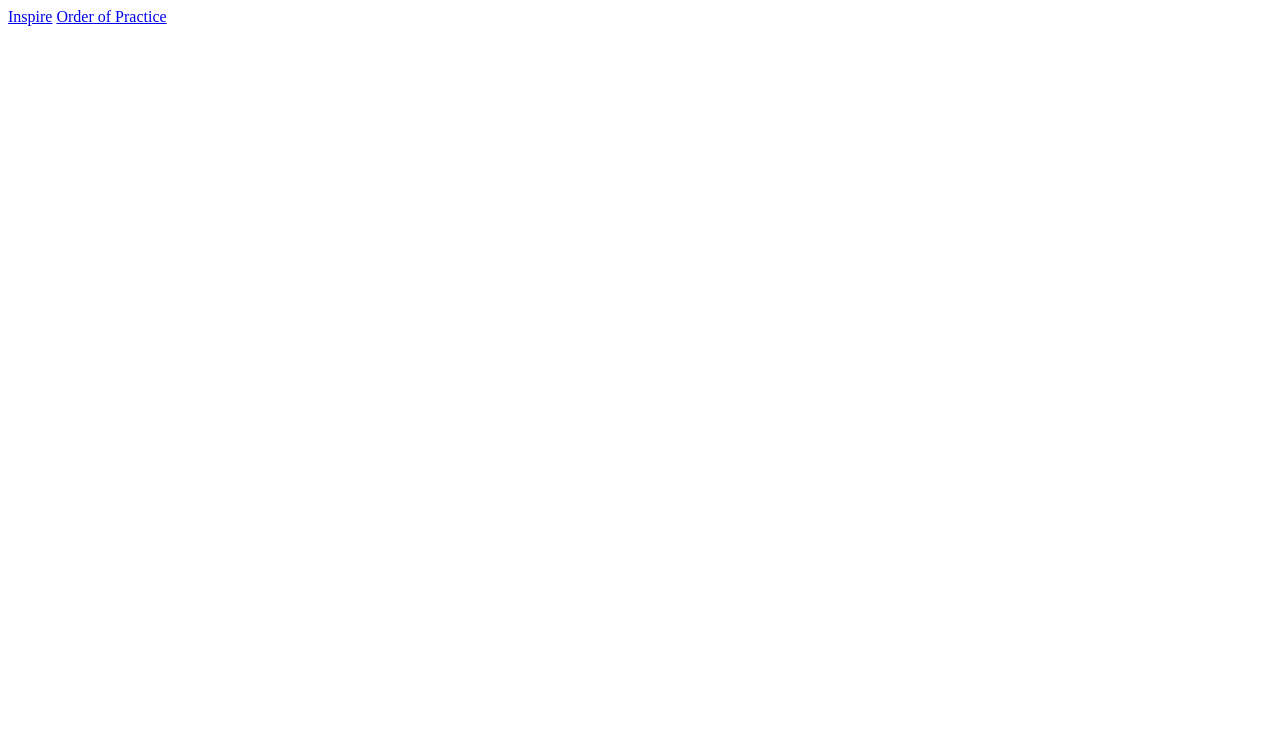
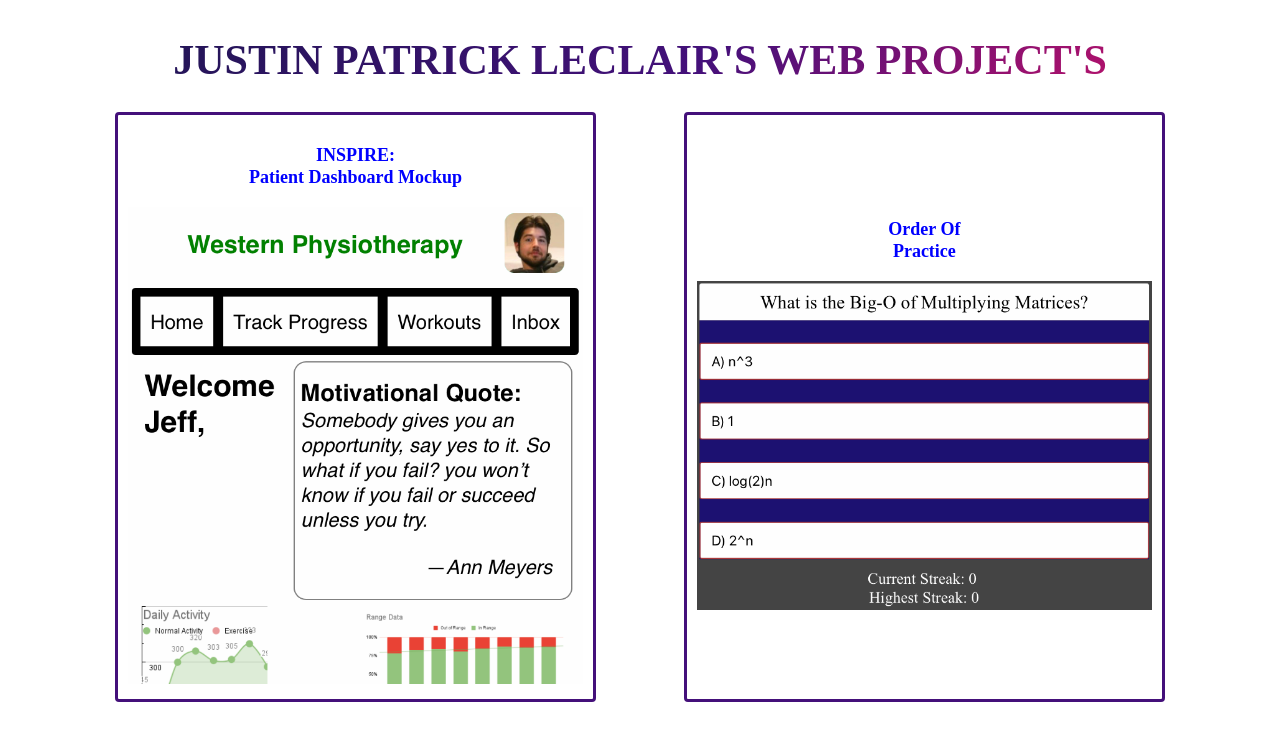
Before and after one commit to 88jpl/88jpl.github.io, a plain HTML site: page index.html in a window 1280 px wide. Drawn offline with Linux system fonts and the light colour scheme.

Commit message:
fixed Patient page; improved landing page

```diff
--- a/index.html
+++ b/index.html
@@ -4,10 +4,30 @@
     <meta charset="UTF-8">
     <meta http-equiv="X-UA-Compatible" content="IE=edge">
     <meta name="viewport" content="width=device-width, initial-scale=1.0">
+    <link rel="stylesheet" href="style.css">
     <title>Justin LeClair's Projects</title>
 </head>
 <body>
-    <a href="inspirePatient/index.html">Inspire</a>
-    <a href="orderOf/index.html">Order of Practice</a>
+    <div id="wrapper">
+        <div id="header-area">
+            <h1 id="header-title"> Justin Patrick LeClair's Web Project's</h1>
+        </div>
+        <div id="project-area">
+            <div id="project-card-1" class="project-cards">
+                <h3 id="project-inspire-patient-dashboard" class="project-card-header"><a class="project-card-anchor" href="inspirePatient/index.html">INSPIRE:<br>Patient Dashboard Mockup</a></h3>
+                <a class="project-card-anchor" href="inspirePatient/index.html"><img class="project-card-img" src="inspirePD.png"></a>
+
+            </div>
+            <div id="project-card-2" class="project-cards">
+                <h3 id="project-order-of" class="project-card-header"><a class="project-card-anchor" href="inspirePatient/index.html">Order Of<br>Practice</a></h3>
+                <a class="project-card-anchor" href="orderOf/index.html"><img class="project-card-img" src="bigO.png"></a>
+
+            </div>
+
+        </div>
+        <div id="footer-area">
+
+        </div>
+    </div>
 </body>
 </html>
--- a/inspirePatient/app.js
+++ b/inspirePatient/app.js
@@ -72,7 +72,7 @@ painReportSubmitButton.onclick = function () {
     var time = new Date().toJSON().slice(11, 16);
     var doesntExsist = document.getElementById(`${time}`);
     console.log("doesnt exisits test:", doesntExsist);
-    if (maxPainValue != "NA" && document.getElementById(`${date}`) == null) {
+    if (maxPainValue != "NA" && document.getElementById(`${time}`) == null) {
         var painNote = document.createElement("div");
         painNote.classList.add('pain-note');
         painNote.setAttribute("id", `${time}`);
--- /dev/null
+++ b/style.css
@@ -0,0 +1,66 @@
+#wrapper {
+    width: 90%;
+    display: inline-block;
+    padding-left: 5%;
+    padding-right: 5%;
+}
+#header-area {
+    text-align: center;
+
+    border-radius: 3px;
+}
+#project-area {
+    display: flex;
+    justify-content: space-around;
+}
+.project-cards {
+    width: 40%;
+    align-content: center;
+    border: 3px solid #44107a;
+    padding: 10px;
+    border-radius: 4px;
+}
+.project-card-header {
+    text-align: center;
+    text-decoration: none;
+}
+.project-card-anchor {
+    width: 25%;
+    /* padding-left: 37.5%; */
+    text-decoration: none;
+    font-size: large;
+    color: blue;
+
+}
+.project-card-img {
+    width: 100%;
+
+}
+#header-title
+{
+    text-transform: uppercase;
+    background-image: linear-gradient(
+    -225deg,
+    #231557 0%,
+    #44107a 29%,
+    #ff1361 67%,
+    #fff800 100%
+    );
+    background-size: auto auto;
+    background-clip: border-box;
+    background-size: 200% auto;
+    color: #fff;
+    background-clip: text;
+    text-fill-color: transparent;
+    -webkit-background-clip: text;
+    -webkit-text-fill-color: transparent;
+    animation: textclip 5s linear infinite;
+    display: inline-block;
+    font-size: 42px;
+}
+
+@keyframes textclip {
+    to {
+        background-position: 200% center;
+    }
+}
```
Also changed, not shown: bigO.png (added), inspirePD.png (added), 1 other file.
